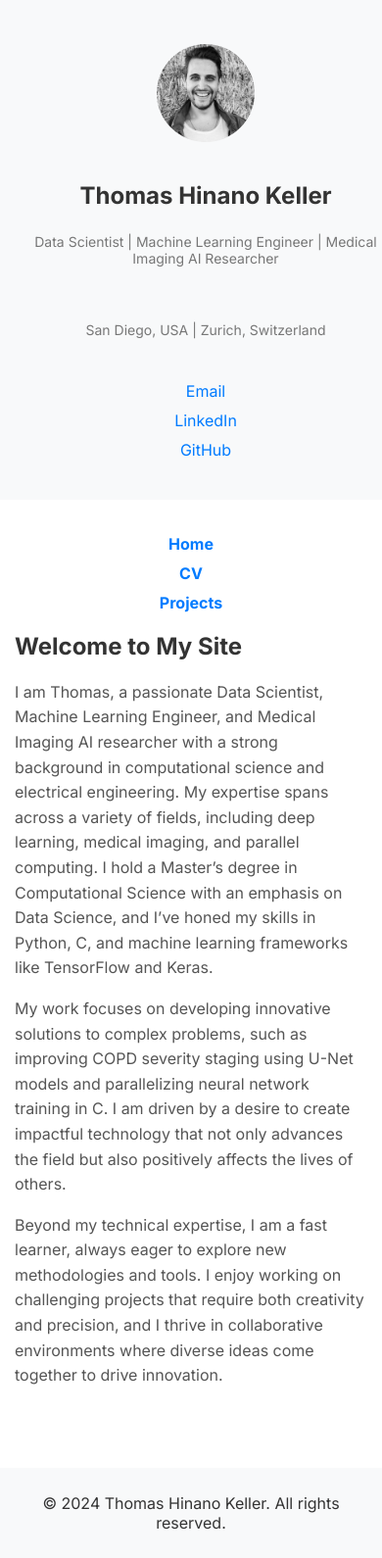
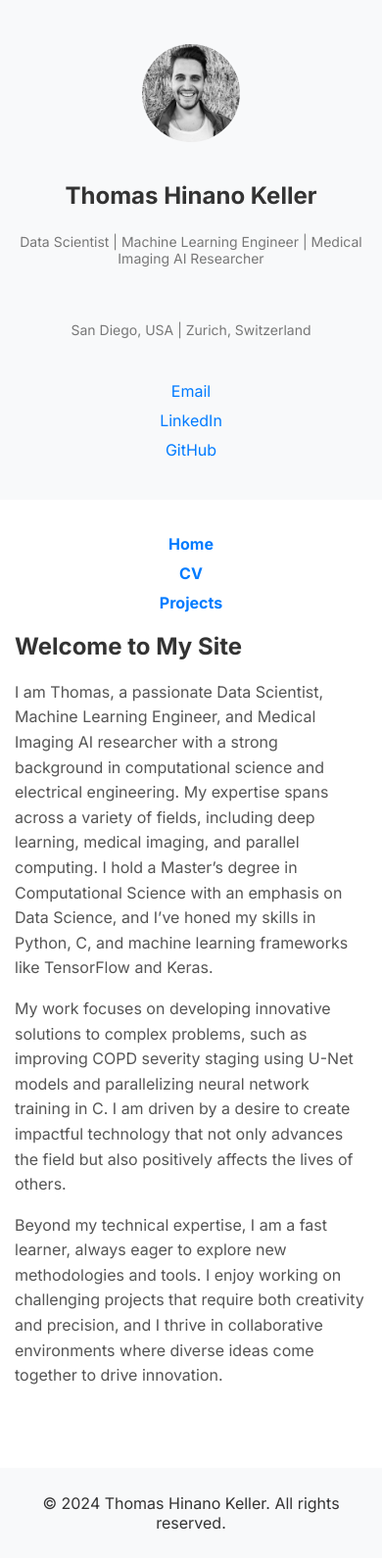
Before and after one commit to thomkell/thomkell.github.io, a Jekyll site: the page built from index.md, in a window 390 px wide. Shown: the whole page at 98% size. Built offline with Jekyll 4.4.1, drawn with Linux system fonts in a browser that asks for light colours.

Commit message:
mobile center menu 3

```diff
--- a/assets/css/style.scss
+++ b/assets/css/style.scss
@@ -14,7 +14,7 @@
 .wrapper {
   display: flex;
   align-items: flex-start; /* Align items to the top */
-  justify-content: flex-start; /* Align content to the left */
+  justify-content: center; /* Align content to the center horizontally */
   min-height: 100vh; /* Ensure the wrapper takes full viewport height */
   margin: 0; /* Ensure wrapper starts at the left edge */
 }
@@ -30,6 +30,7 @@
   flex-direction: column;
   justify-content: flex-start; /* Align content to the top */
   height: 100vh; /* Make the sidebar fill the viewport height */
+  align-items: center; /* Center content horizontally */
 }
 
 /* Profile image styling */
@@ -79,6 +80,7 @@
   padding: 20px;
   background-color: #ffffff;
   margin-left: 20px; /* Add some space between the sidebar and content */
+  align-items: center; /* Center the content horizontally */
 }
 
 /* Main navigation menu */
@@ -141,6 +143,7 @@
 @media (max-width: 768px) {
   .wrapper {
     flex-direction: column; /* Stack the sidebar and content vertically on smaller screens */
+    align-items: center; /* Center content horizontally */
   }
 
   .sidebar {
@@ -158,6 +161,7 @@
   .main-content {
     margin-left: 0; /* Remove the left margin on small screens */
     padding: 10px; /* Reduce padding for smaller screens */
+    align-items: center; /* Center the content horizontally */
   }
 
   .main-menu ul {
@@ -180,6 +184,7 @@
   .main-content {
     margin: 0; /* Remove all margins on very small screens */
     padding: 15px; /* Adjust padding to keep the content readable */
+    align-items: center; /* Center the content horizontally */
   }
 
   .main-menu ul {
```
